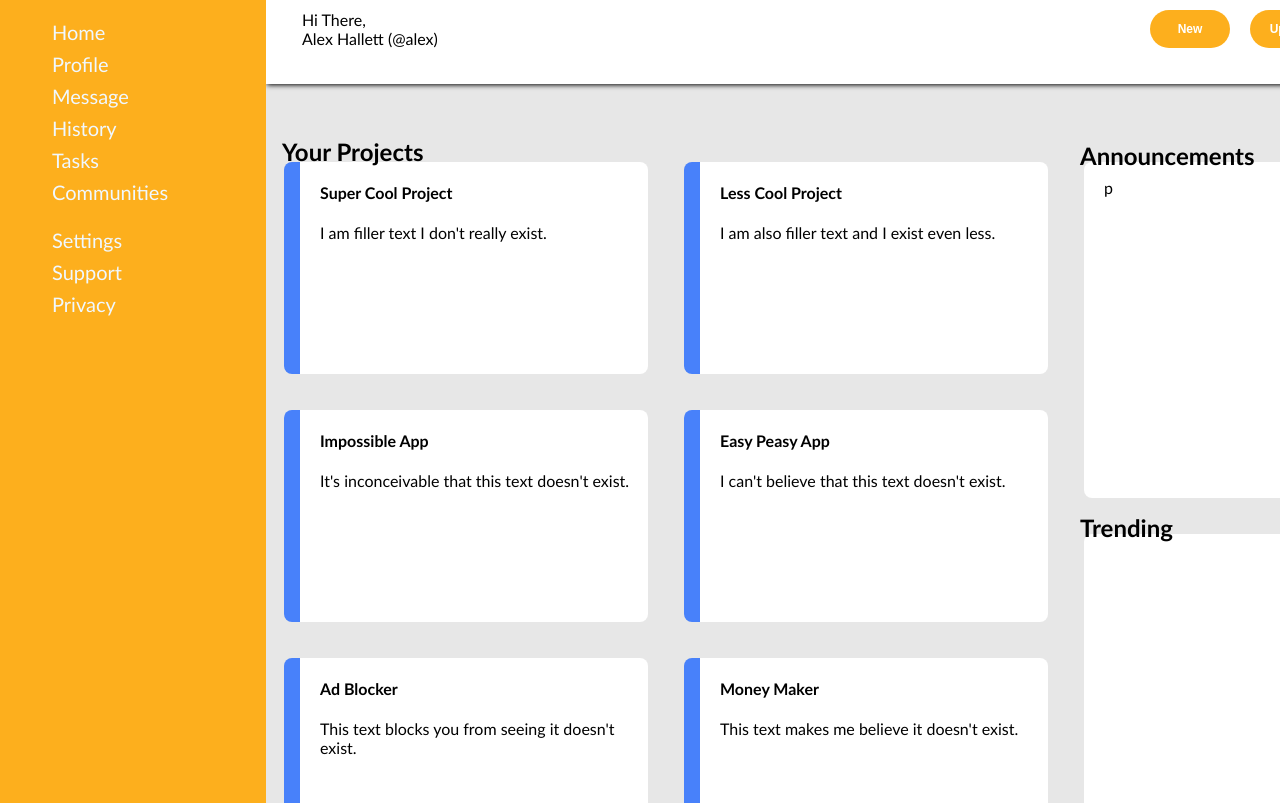
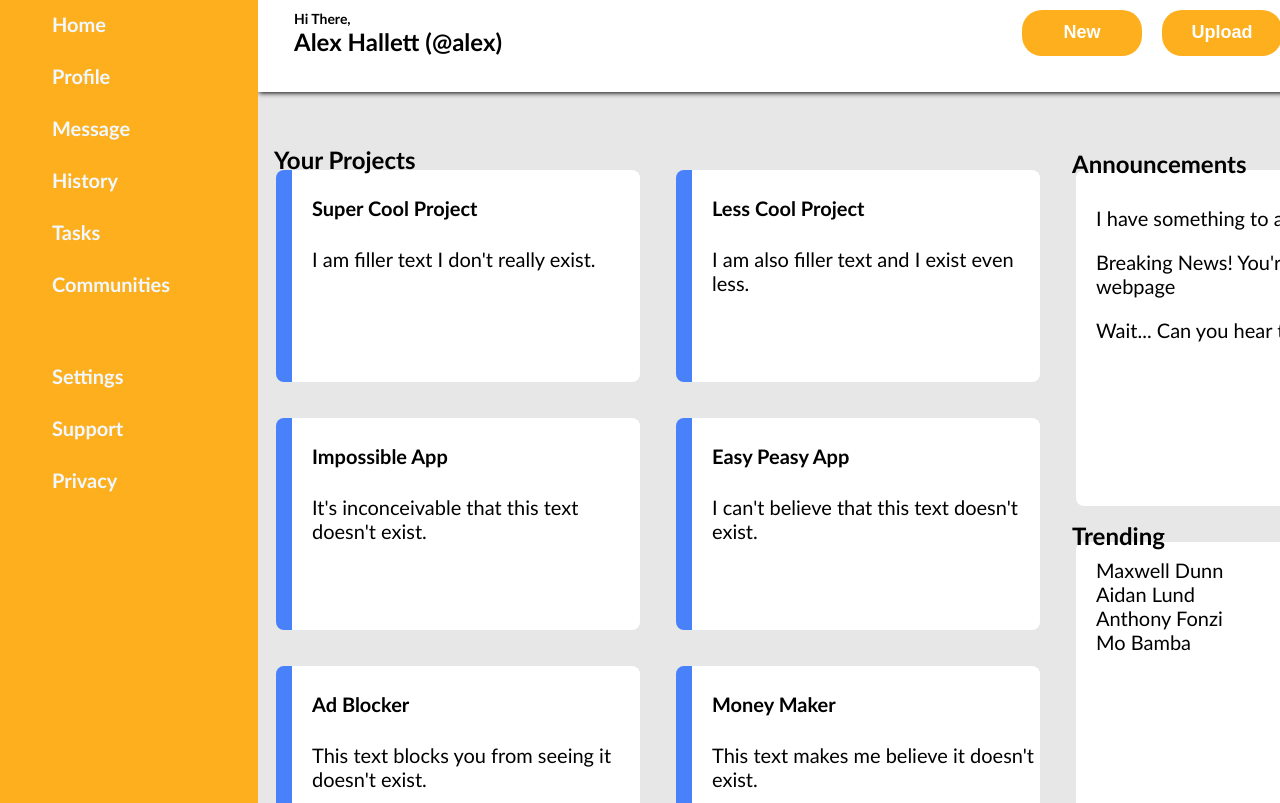
Before and after one commit to SirGhostdog/admin-dashboard, a plain HTML site: page index.html in a window 1280 px wide. Shown: the part 95-898 px from the top of the page. Drawn offline with Linux system fonts and the light colour scheme.

Commit message:
Add text to boxes and fix top banner.

```diff
--- a/index.html
+++ b/index.html
@@ -33,7 +33,7 @@
                 </div>
                 <div id="notif">
                     <a id="bell">&#128276</a>
-                    <div><img src="" alt="profilepic"> Alex Hallett</div>
+                    <div id="corner-name"><img src="" alt="profilepic"> Alex Hallett</div>
                 </div>
             </div>
             <div id="bottombanner">
@@ -81,13 +81,19 @@
             <div id="sidecards">
 
                 <div class="cards" id="side">
+                        <p id="announce-text"> I have something to announce!</p>
+                        <p id="announce-text">Breaking News! You're on a webpage</p>
+                        <p id="announce-text">Wait... Can you hear that?</p>
+                </div>
                 <h2 id="announce">Announcements</h2>
-                    p
-                </div>
 
                 <div class="cards" id="side">
+                    <div id="trend-text">Maxwell Dunn</div>
+                    <div id="trend-text">Aidan Lund</div>
+                    <div id="trend-text">Anthony Fonzi</div>
+                    <div id="trend-text">Mo Bamba</div>
+                </div>
                 <h2 id="trend">Trending</h2>
-                </div>
 
             </div>
         </div>
--- a/style.css
+++ b/style.css
@@ -9,9 +9,10 @@ body{
     flex: 1;
     background-color: rgb(253, 175, 29);
     color:aliceblue;
-    padding: 8px;
+    padding-left: 8px;
     z-index: 3;
     min-width: 250px;
+    font-weight: 600;
 }
 
 h3{
@@ -19,10 +20,15 @@ h3{
     font-size: 32px;
 }
 
+ul{
+    margin-bottom: 60px;
+}
+
 li{
     list-style-type: none;
     padding: 4px;
     font-size: 20px;
+    margin-bottom: 20px;
 }
 
 #hero{
@@ -42,6 +48,11 @@ li{
     justify-content: space-between;
 }
 
+#corner-name{
+    font-size: 20px;
+    font-weight: 600;
+}
+
 
 #notif{
     min-width: 15%;
@@ -55,6 +66,16 @@ li{
     margin-top: 36px;
 }
 
+#hi{
+    font-weight: 600;
+    font-size: 14px;
+}
+
+#name{
+    font-size: 24px;
+    font-weight: 600;
+}
+
 #topbut{
     display: flex;
     gap: 20px;
@@ -63,10 +84,10 @@ li{
 button{
     border-radius: 20px;
     border: none;
-    width: 80px;
+    width: 120px;
     background-color: rgb(253, 175, 29);
     color: white;
-    font-size: 12px;
+    font-size: 18px;
     font-weight: 700;
 }
 
@@ -114,6 +135,7 @@ button{
     min-height: 26dvh;
     border-radius: 8px;
     padding-left: 20px;
+    font-size: 20px;
 }
 
 #side{
```
